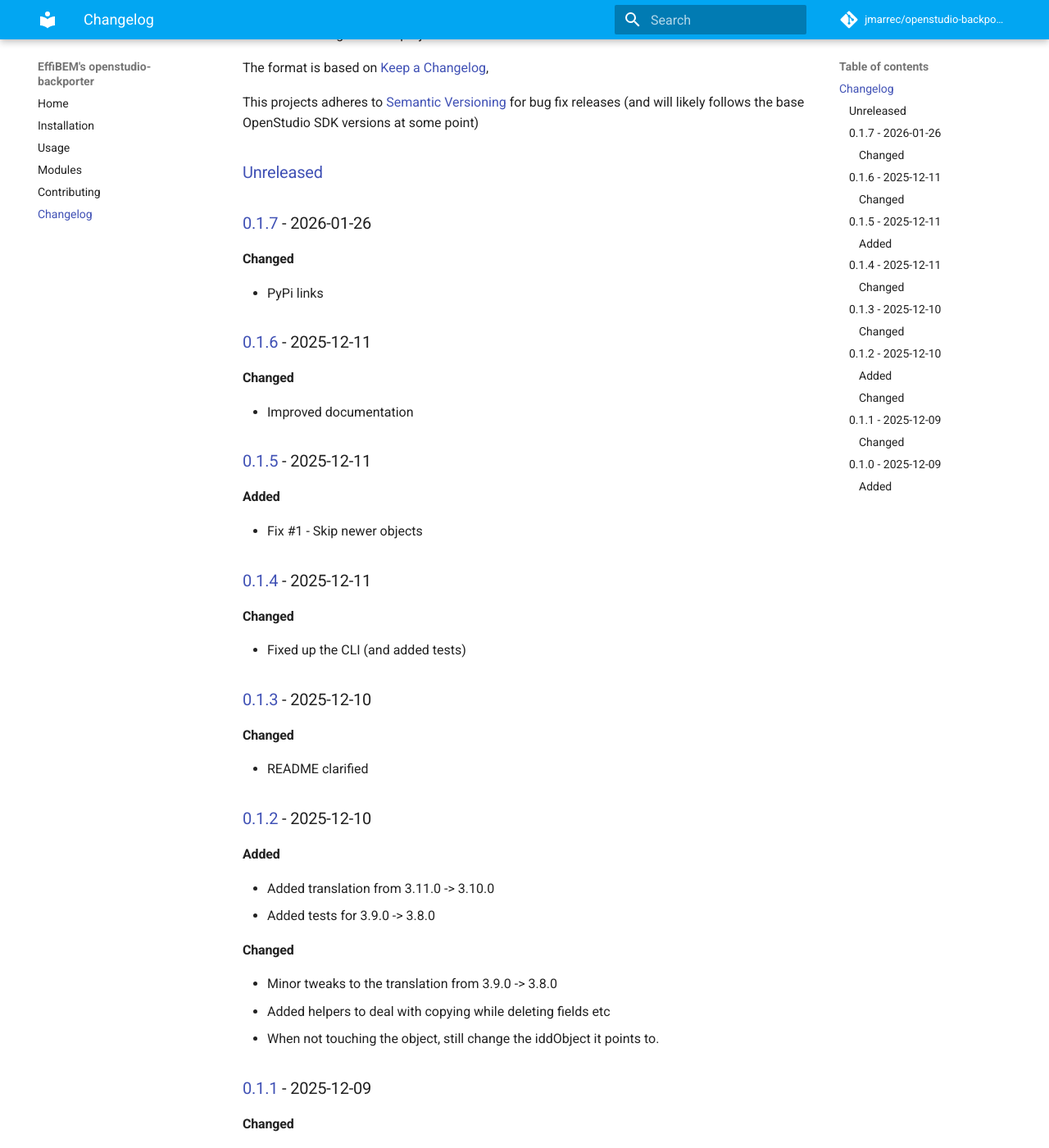
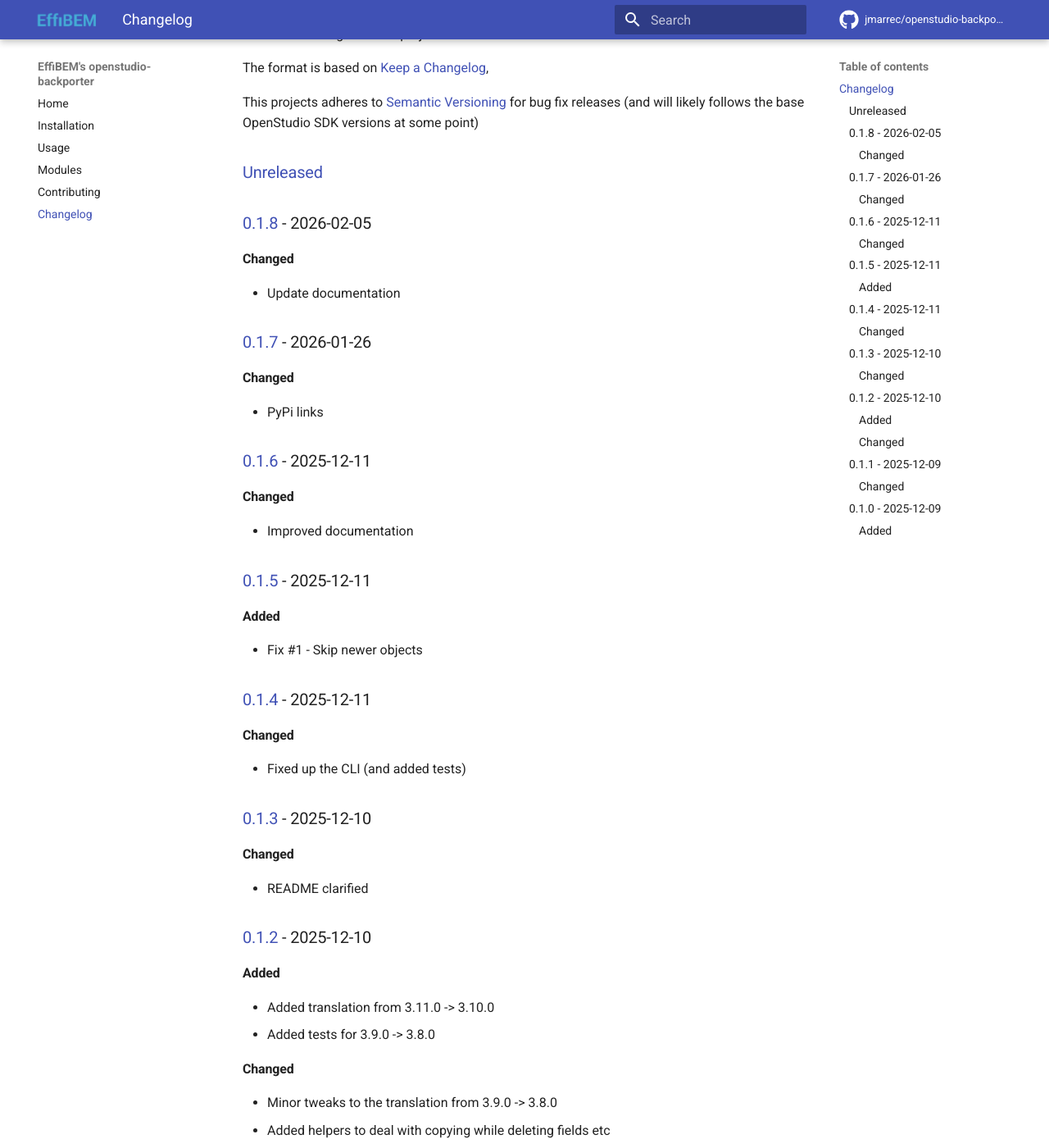
Before and after one commit to jmarrec/openstudio-backporter, an MkDocs documentation site: the page built from docs/changelog.md, in a window 1280 px wide and 1400 px high, scrolled down 202 px. Shown: the whole window at 82% size. Built offline with MkDocs 1.6.1 and Material for MkDocs 9.7.7, drawn with Linux system fonts in a browser that asks for light colours; comment, search, counter and statistics services are not loaded; some of the changed text lies outside the part shown.

Commit message:
Update docs

```diff
--- a/CHANGELOG.md
+++ b/CHANGELOG.md
@@ -7,6 +7,12 @@ The format is based on [Keep a Changelog](https://keepachangelog.com/en/1.0.0/),
 This projects adheres to [Semantic Versioning](https://semver.org/spec/v2.0.0.html) for bug fix releases (and will likely follows the base OpenStudio SDK versions at some point)
 
 ## [Unreleased]
+
+## [0.1.8] - 2026-02-05
+
+### Changed
+
+- Update documentation
 
 ## [0.1.7] - 2026-01-26
 
@@ -64,7 +70,8 @@ This projects adheres to [Semantic Versioning](https://semver.org/spec/v2.0.0.ht
 - First release on PyPI.
 - Added backporting from 3.10.0 -> 3.9.0 and 3.9.0 -> 3.8.0
 
-[Unreleased]: https://github.com/jmarrec/openstudio-backporter/compare/v0.1.7...HEAD
+[Unreleased]: https://github.com/jmarrec/openstudio-backporter/compare/v0.1.8...HEAD
+[0.1.8]: https://github.com/jmarrec/openstudio-backporter/compare/v0.1.7...v0.1.8
 [0.1.7]: https://github.com/jmarrec/openstudio-backporter/compare/v0.1.6...v0.1.7
 [0.1.6]: https://github.com/jmarrec/openstudio-backporter/compare/v0.1.5...v0.1.6
 [0.1.5]: https://github.com/jmarrec/openstudio-backporter/compare/v0.1.4...v0.1.5
--- a/mkdocs.yml
+++ b/mkdocs.yml
@@ -12,16 +12,22 @@ nav:
   - Changelog: changelog.md
 theme:
   name: material
+  logo: assets/logo.png
+  favicon: assets/favicon-96x96.png
   language: en
   #logo: assets/logo.png
   palette:
     scheme: preference
-    primary: light blue
-    accent: deep orange
+    primary: indigo
+    accent: indigo
+  font:
+    text: Roboto
   features:
     - navigation.indexes
     - navigation.instant
     - navigation.tabs.sticky
+  icon:
+    repo: fontawesome/brands/github
 markdown_extensions:
   - pymdownx.emoji:
       emoji_index: !!python/name:material.extensions.emoji.twemoji
@@ -60,16 +66,23 @@ plugins:
             show_signature_annotations: true
             separate_signature: false
   - markdown-exec
+
+copyright: Copyright &copy; 2026 <a href="https://effibem.com/">EffiBEM</a>
 extra:
+  generator: false
   social:
+    - icon: fontawesome/solid/link
+      link: https://effibem.com
+      name: EffiBEM
+      link: https:/
     - icon: fontawesome/brands/bluesky
-      # replace with your own bluesky link below
       link: https://bsky.app/profile/julienmarrec.bsky.social
       name: Bluesky
     - icon: fontawesome/brands/twitter
-      # replace with your own tweet link below
-      link: https://twitter.com/MarrecJulien
+      link: https://x.com/MarrecJulien
       name: Tweet
     - icon: fontawesome/brands/github
       link: https://github.com/jmarrec/openstudio-backporter
       name: Github
+    - icon: material/email
+      link: "mailto:contact@effibem.com"
```
Also changed, not shown: docs/assets/favicon-96x96.png (added), docs/assets/logo.png (added), 1 other file.
